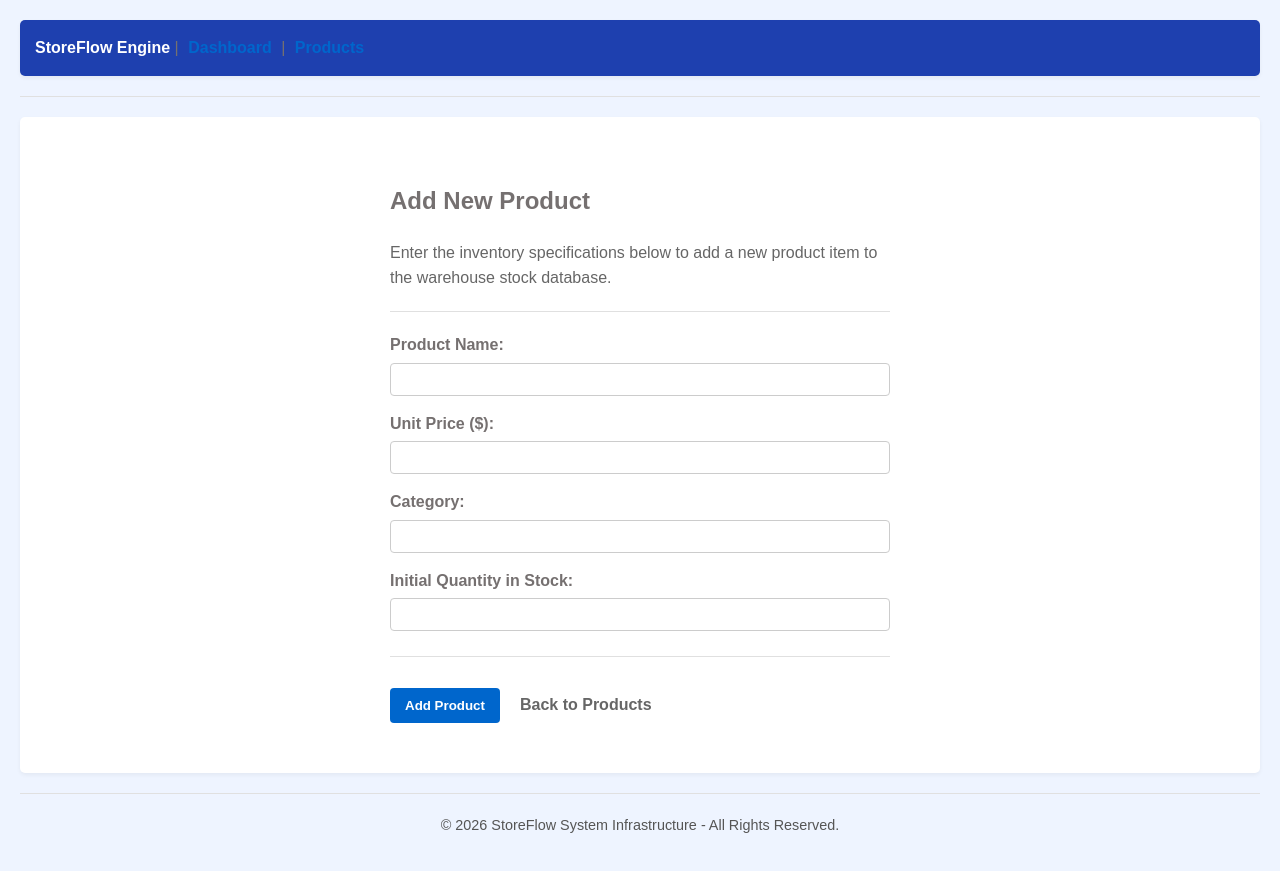
After one commit to mittalrishabh048/StoreFlow, a Flask app: page /add-product in a window 1280 px wide. The commit adds this page. Run offline with Flask 3, Linux system fonts and the light colour scheme.

Commit message:
feat: implement add product form UI

```diff
--- a/app.py
+++ b/app.py
@@ -33,6 +33,10 @@ def products_page():
     all_products = manager.get_all_products()
     return render_template('products.html', products=all_products)
 
+@app.route('/add-product')
+def add_product_page():
+    """Temporary route placeholder to test rendering the Add Product UI."""
+    return render_template('addproduct.html')
 
 if __name__ == "__main__":
     app.run(debug=True)
--- /dev/null
+++ b/templates/addproduct.html
@@ -0,0 +1,45 @@
+{% extends 'base.html' %}
+
+{% block content %}
+<div style="max-width: 500px; margin: 0 auto; padding: 20px;">
+    <h2>Add New Product</h2>
+    <p style="color: #666;">Enter the inventory specifications below to add a new product item to the warehouse stock database.</p>
+
+    <hr style="margin-bottom: 20px;">
+
+    <form method="POST" action="/add-product" style="display: flex; flex-direction: column; gap: 15px;">
+
+        <div style="display: flex; flex-direction: column; gap: 5px;">
+            <label for="name" style="font-weight: bold;">Product Name:</label>
+            <input type="text" id="name" name="name" style="padding: 8px; border: 1px solid #ccc; border-radius: 4px;" required>
+        </div>
+
+        <div style="display: flex; flex-direction: column; gap: 5px;">
+            <label for="price" style="font-weight: bold;">Unit Price ($):</label>
+            <input type="number" id="price" name="price" step="0.01" min="0" style="padding: 8px; border: 1px solid #ccc; border-radius: 4px;" required>
+        </div>
+
+        <div style="display: flex; flex-direction: column; gap: 5px;">
+            <label for="category" style="font-weight: bold;">Category:</label>
+            <input type="text" id="category" name="category" style="padding: 8px; border: 1px solid #ccc; border-radius: 4px;" required>
+        </div>
+
+        <div style="display: flex; flex-direction: column; gap: 5px;">
+            <label for="quantity" style="font-weight: bold;">Initial Quantity in Stock:</label>
+            <input type="number" id="quantity" name="quantity" min="0" style="padding: 8px; border: 1px solid #ccc; border-radius: 4px;" required>
+        </div>
+
+        <hr style="margin: 10px 0;">
+
+        <div style="display: flex; gap: 10px; align-items: center;">
+            <button type="submit" style="background-color: #0066cc; color: white; padding: 10px 15px; border: none; border-radius: 4px; font-weight: bold; cursor: pointer;">
+                Add Product
+            </button>
+            <a href="/products" style="color: #666; text-decoration: none; font-weight: bold; padding: 10px;">
+                Back to Products
+            </a>
+        </div>
+
+    </form>
+</div>
+{% endblock %}
--- a/templates/products.html
+++ b/templates/products.html
@@ -3,6 +3,12 @@
 {% block content %}
     <h2>Product Inventory Stock Records</h2>
     <p>This is a read-only list view summary tracking real-time enterprise material counts.</p>
+
+    <div style="margin-bottom: 20px; text-align: right;">
+        <a href="/add-product" style="background-color: #0066cc; color: white; padding: 10px 15px; text-decoration: none; border-radius: 4px; font-weight: bold; display: inline-block;">
+            + Add New Product
+        </a>
+    </div>
 
     <table border="1" style="width:100%; border-collapse: collapse; margin-top: 15px; text-align: left;">
         <thead>
```
